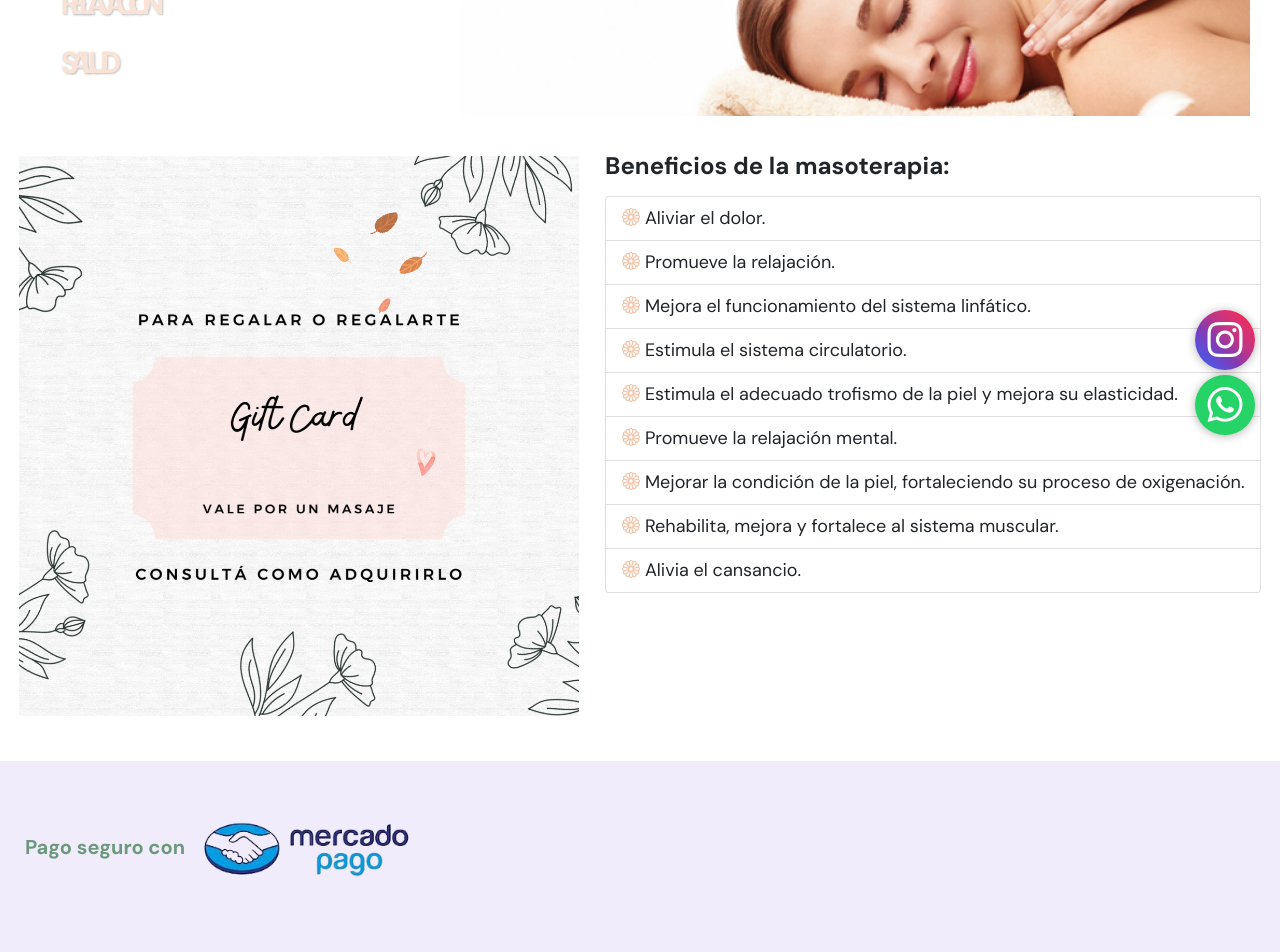
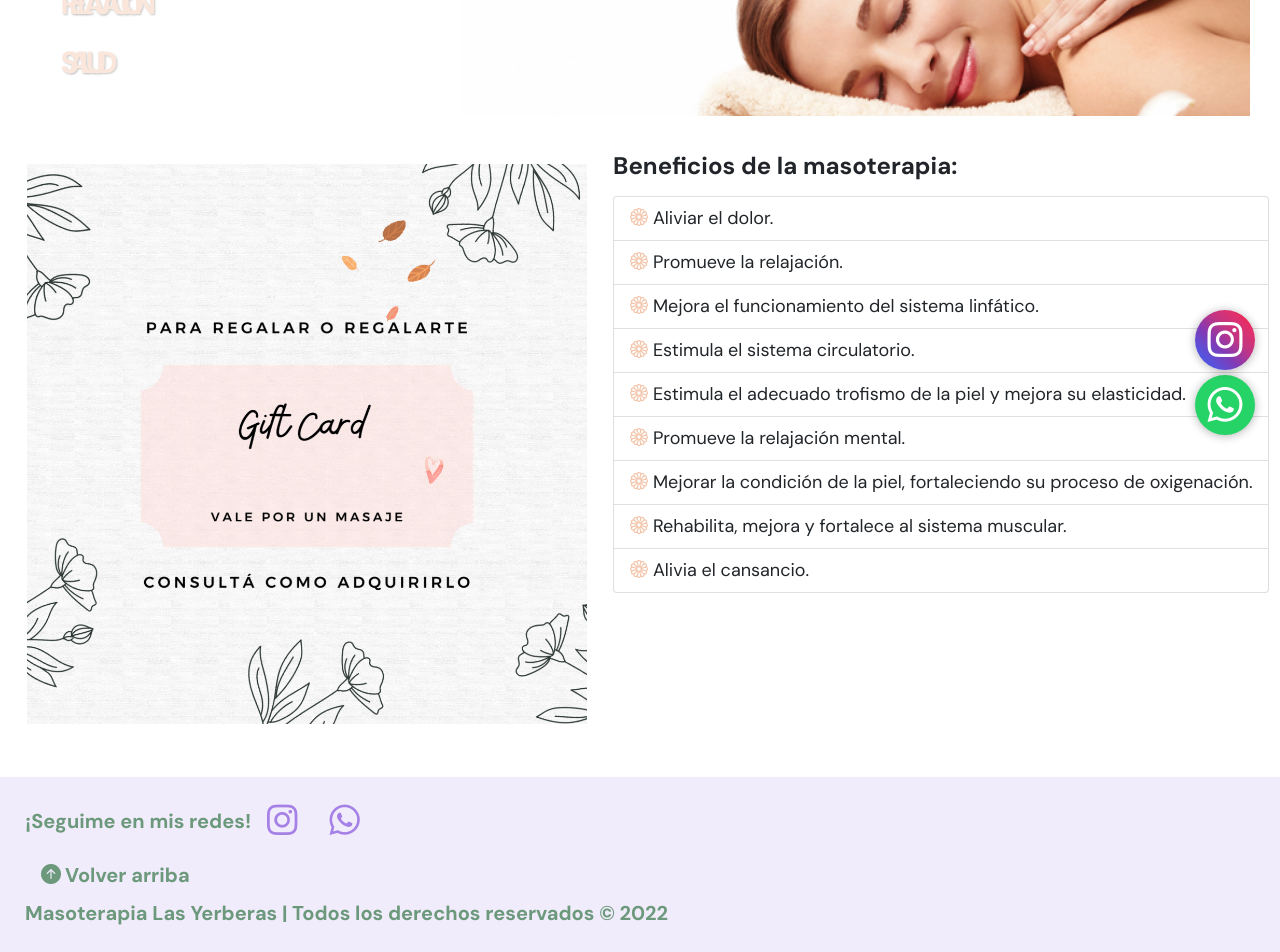
Before and after one commit to LorenaCoheneBaez/las-yerberas-spa, a React (Create React App) app: page / in a window 1280 px wide. Shown: the part 340-1292 px from the top of the page. Built offline with nearby package versions, Linux system fonts and the light colour scheme.

Commit message:
Fix footer and about img

```diff
--- a/src/components/Footer.js
+++ b/src/components/Footer.js
@@ -1,14 +1,8 @@
 import React from 'react'
-
 import Nav from 'react-bootstrap/Nav'
 export default function Footer() {
   return (
     <footer id='footer'>
-      <section>
-        <p className="mercado-pago">Pago seguro con
-        <img className='icono-mercado-pago' src="../../assets/mercado-pago.png" alt="Icono Mercado Pago"/>
-        </p>
-      </section>
       <section>
         <Nav className="flex-column">
          <div className='redes-footer'>
--- a/src/pages/About.js
+++ b/src/pages/About.js
@@ -7,7 +7,7 @@ export default function About() {
       <div className="card mb-3" >
         <div className="row g-0">
             <div className="col-md-4">
-              <img src="../../assets/about-img.jpeg" className="img-fluid rounded-start" alt="Imagen acerca de mí"/>
+              <img src="../../assets/about-img.png" className="img-fluid rounded-start" alt="Imagen acerca de mí"/>
             </div>
           <div className="col-md-8">
             <div className="card-body">
--- a/src/pages/Home.js
+++ b/src/pages/Home.js
@@ -1,5 +1,7 @@
 import React from 'react';
-import { benefits } from '../data/benefits'
+import { benefits } from '../data/benefits';
+import { Link } from 'react-router-dom';
+import Nav from 'react-bootstrap/Nav';
 
 const subtitulo = ["BIENESTAR", "RELAJACIÓN", "SALUD"]
 
@@ -28,9 +30,11 @@ export default function Home() {
           </ul>
         </div>
 
-      <div className='columna-gif'>
-        <img className='gif' src="../../assets/giftcard.gif" alt="promo gift card" />
-      </div>
+        <div className='columna-gif'>
+          <Nav.Link as={Link} to="/contact">
+            <img className='gif' src="../../assets/giftcard.gif" alt="promo gift card" />
+          </Nav.Link>
+        </div>
       </section>
 
     </div>
```
Also changed, not shown: public/assets/about-img.jpeg (deleted), public/assets/about-img.png (added).
